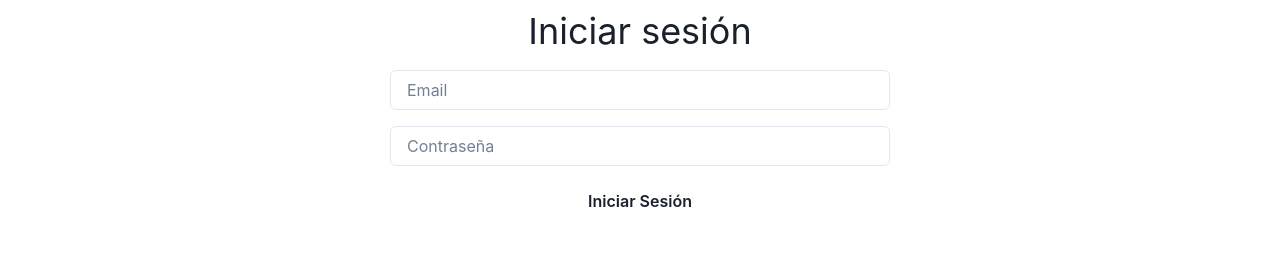
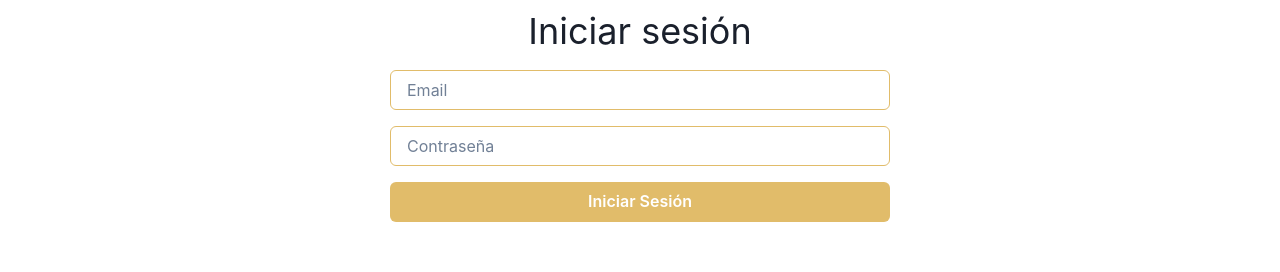
Before and after one commit to Julietabachur/frontFinal, a React (Vite) app in the folder frontend-integrador/: page /login in a window 1280 px wide. Shown: the part 164-436 px from the top of the page. Built offline with nearby package versions, Linux system fonts and the light colour scheme; no server answers; a web font is replaced by a local one.

Commit message:
correccion estilos en login y logica, correcion en register button hide confirmpassword

```diff
--- a/frontend-integrador/src/components/pages/login/Login.jsx
+++ b/frontend-integrador/src/components/pages/login/Login.jsx
@@ -209,6 +209,8 @@ const Login = () => {
               w="500px"
               placeholder="Email"
               value={email}
+              borderColor={"#e1bc6a"}
+              focusBorderColor="#e1bc6a"
               onChange={(e) => setEmail(e.target.value)}
             />
             <Input
@@ -216,9 +218,11 @@ const Login = () => {
               placeholder="Contraseña"
               type="password"
               value={password}
+              borderColor={"#e1bc6a"}
+              focusBorderColor="#e1bc6a"
               onChange={(e) => setPassword(e.target.value)}
             />
-            <Button w="500px" bg={"verde2"} onClick={handleLogin}>
+            <Button w="500px" bg={"#e1bc6a"} color="white" _hover={{ backgroundColor: "#d3a45a" }} onClick={handleLogin}>
               Iniciar Sesión
             </Button>
             {showAlert && invalidCredentials && (
--- a/frontend-integrador/src/components/pages/login/Register.jsx
+++ b/frontend-integrador/src/components/pages/login/Register.jsx
@@ -210,12 +210,15 @@ const Register = () => {
                 })}
               />
               <InputRightElement width="4.5rem">
-                <IconButton
+              <Button h="1.75rem" size="sm" onClick={toggleConfirmPasswordVisibility}>
+                  {showConfirmPassword ? <ViewOffIcon /> : <ViewIcon />}
+                </Button>
+                {/* <IconButton
                   icon={showConfirmPassword ? <ViewOffIcon /> : <ViewIcon />}
                   onClick={toggleConfirmPasswordVisibility}
                   variant="ghost"
                   aria-label="Toggle confirm password visibility"
-                />
+                />*/}
               </InputRightElement>
             </InputGroup>
             <FormErrorMessage>
```
